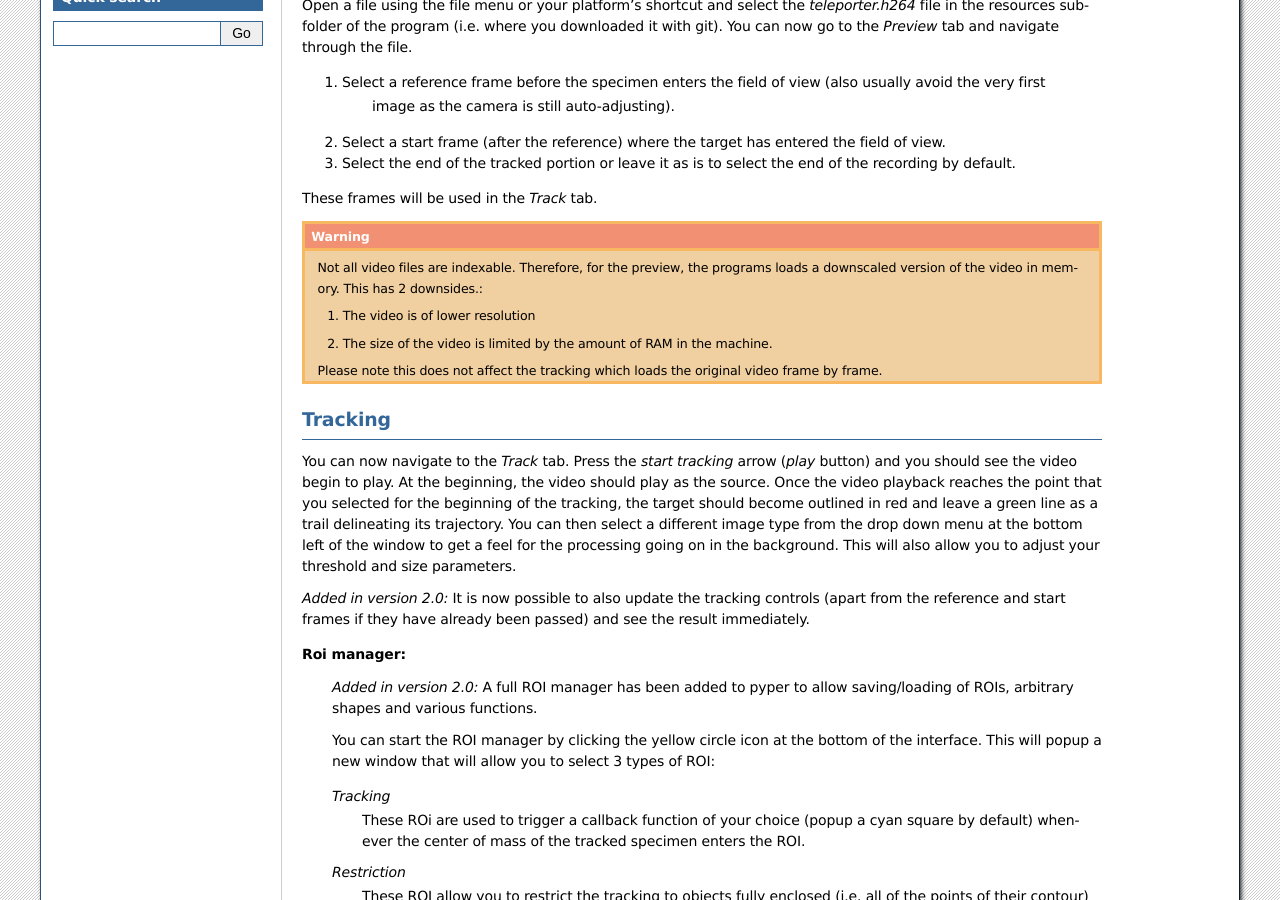
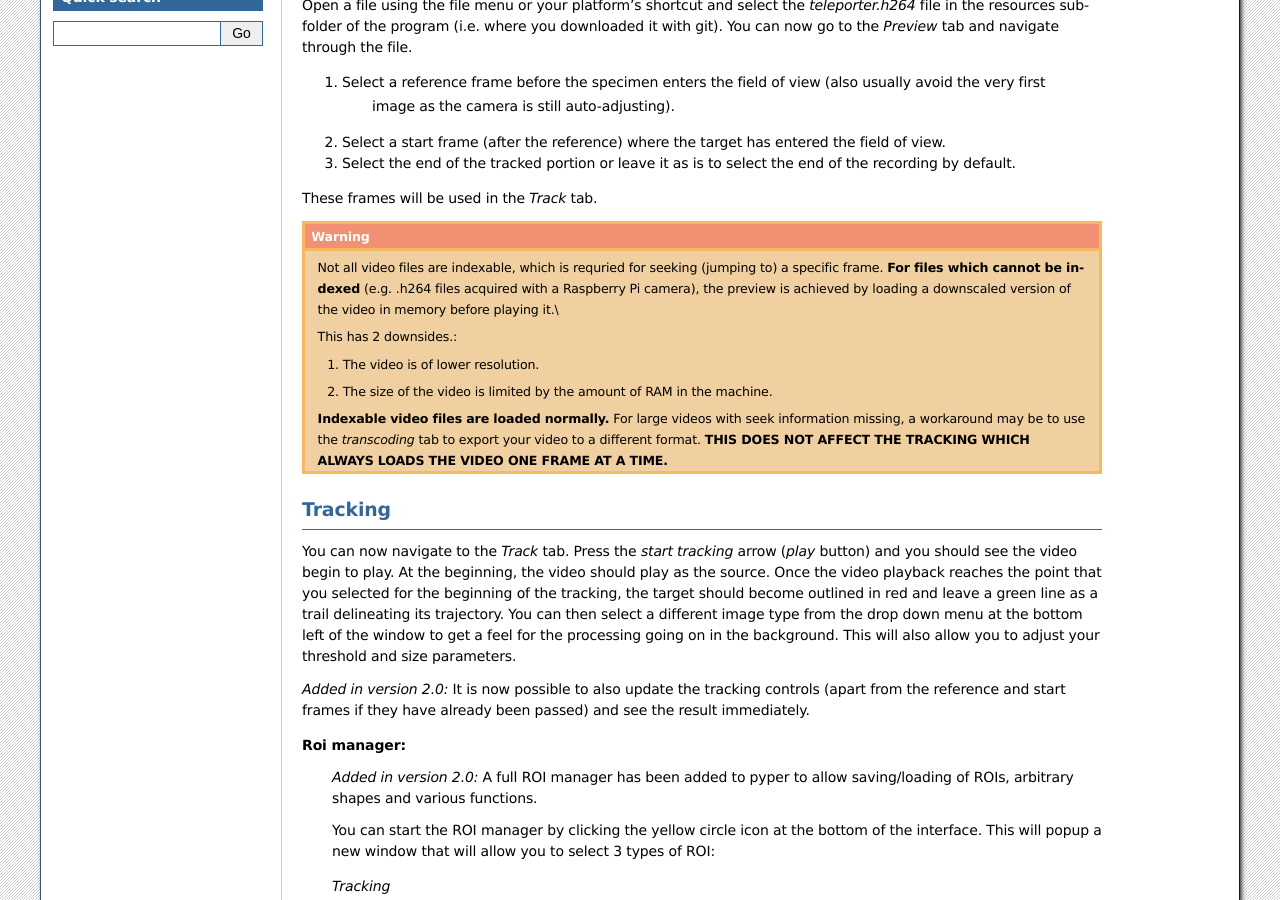
Before and after one commit to SainsburyWellcomeCentre/Pyper, a Sphinx documentation site: the page built from doc/source/getting_started.rst, in a window 1280 px wide and 900 px high, scrolled down 585 px. Built offline with Sphinx 7.4.7, drawn with Linux system fonts in a browser that asks for light colours; formulas are drawn with MathJax 3.

Commit message:
Merges and extracts to separate file warning for non seekable files use in preview tab

```diff
--- a/doc/source/getting_started.rst
+++ b/doc/source/getting_started.rst
@@ -27,15 +27,8 @@ You can now go to the *Preview* tab and navigate through the file.
 
 These frames will be used in the *Track* tab.
 
-.. warning::
-    Not all video files are indexable. Therefore, for the preview,
-    the programs loads a downscaled version of the video in memory.
-    This has 2 downsides.:
+.. include:: preview_non_seekable_warning.rst
 
-    #. The video is of lower resolution
-    #. The size of the video is limited by the amount of RAM in the machine.
-
-    Please note this does not affect the tracking which loads the original video frame by frame.
 
 Tracking
 ^^^^^^^^
--- /dev/null
+++ b/doc/source/preview_non_seekable_warning.rst
@@ -0,0 +1,14 @@
+.. warning:: Not all video files are indexable, which is requried for seeking (jumping to) a specific frame.
+    **For files which cannot be indexed** (e.g. .h264 files acquired with a Raspberry Pi camera),
+    the preview is achieved by loading a downscaled
+    version of the video in memory before playing it.\\
+
+    This has 2 downsides.:
+
+    #. The video is of lower resolution.
+    #. The size of the video is limited by the amount of RAM in the machine.
+
+    **Indexable video files are loaded normally.**
+    For large videos with seek information missing, a workaround may be
+    to use the *transcoding* tab to export your video to a different format.
+    **THIS DOES NOT AFFECT THE TRACKING WHICH ALWAYS LOADS THE VIDEO ONE FRAME AT A TIME.**
```
Also changed, not shown: doc/source/usage.rst (+1 -7 lines).
